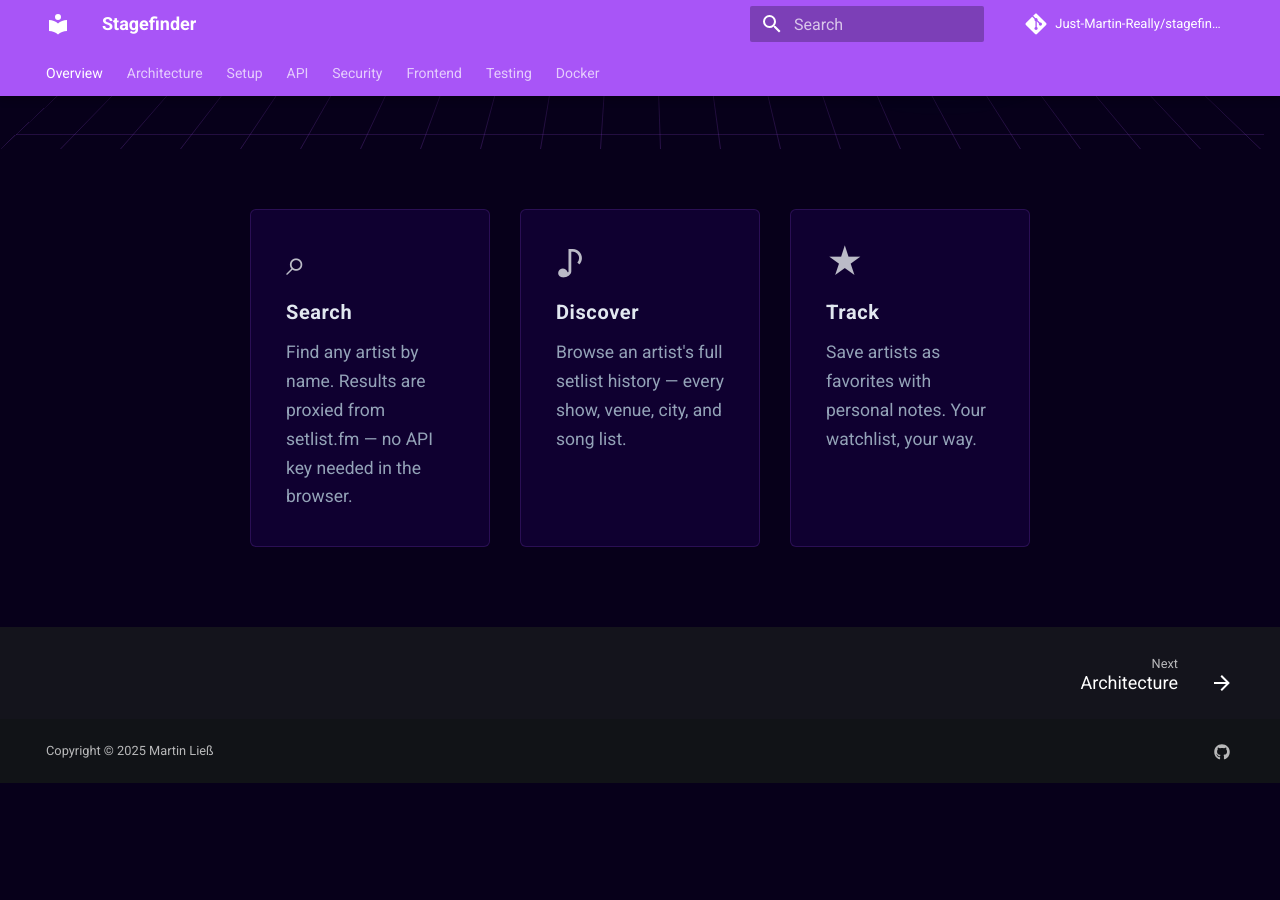
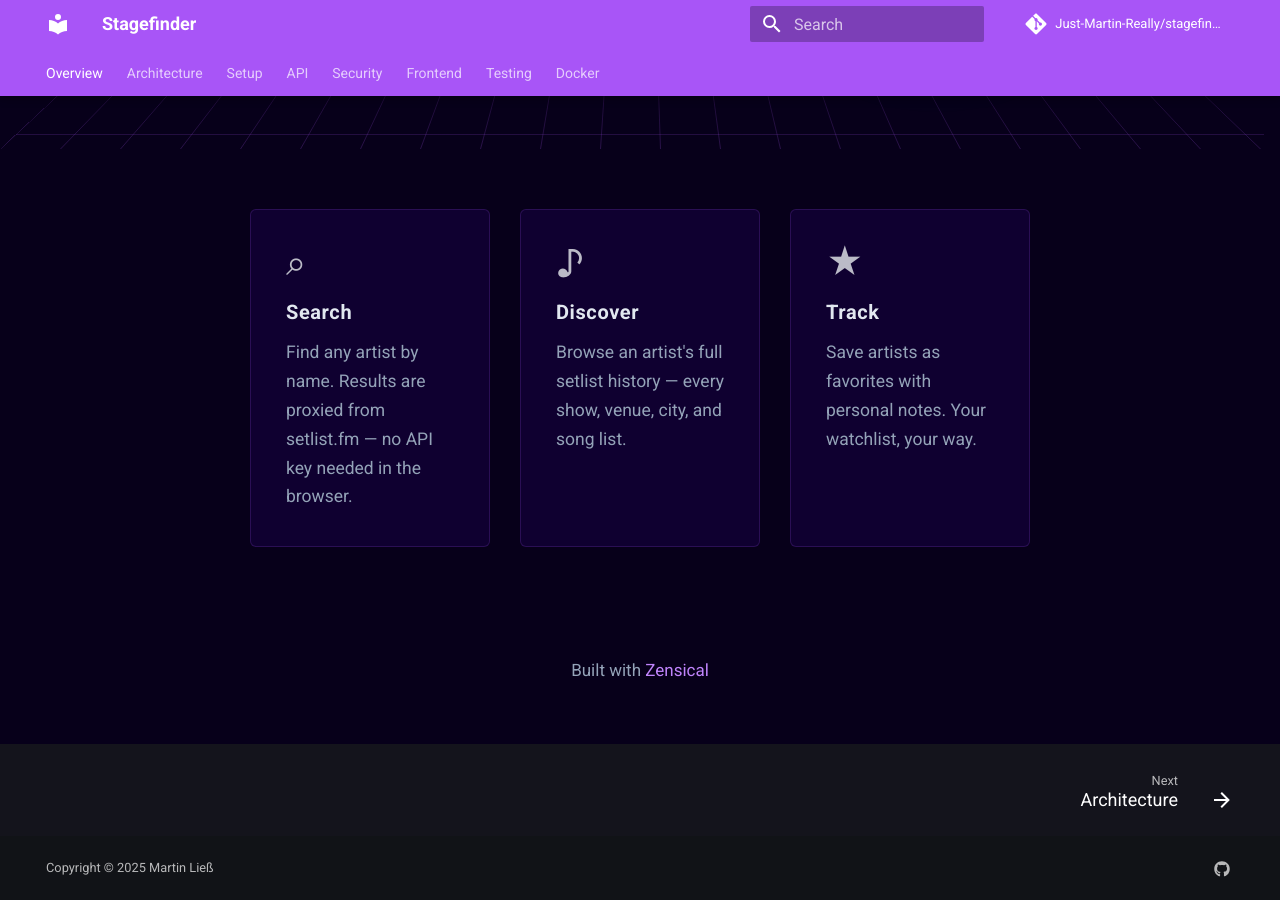
Before and after one commit to Just-Martin-Really/stagefinder, an MkDocs documentation site: the page built from docs/index.md, in a window 1280 px wide and 900 px high, scrolled down 765 px. Built offline with MkDocs 1.6.1 and Material for MkDocs 9.7.7, drawn with Linux system fonts in a browser that asks for light colours; comment, search, counter and statistics services are not loaded; before the commit the page ends 1548 px from its top, so only the background shows below that.

Commit message:
fix(docs): center hero title and add Zensical attribution

```diff
--- a/docs/index.md
+++ b/docs/index.md
@@ -35,3 +35,7 @@
     <div class="sf-card__body">Save artists as favorites with personal notes. Your watchlist, your way.</div>
   </div>
 </div>
+
+<div class="sf-built-with">
+  Built with <a href="https://zensical.org" target="_blank" rel="noopener noreferrer">Zensical</a>
+</div>
--- a/docs/stylesheets/extra.css
+++ b/docs/stylesheets/extra.css
@@ -34,6 +34,15 @@
     max-width: none !important;
     padding: 0 !important;
     margin: 0 !important;
+}
+
+/* Force block layout to eliminate sidebar column allocations */
+.md-main__inner:has(.sf-hero) {
+    display: block !important;
+}
+
+.md-main__inner:has(.sf-hero) .md-sidebar {
+    display: none !important;
 }
 
 .sf-hero {
@@ -245,6 +254,24 @@
     margin: 0;
 }
 
+/* ─── Built with ────────────────────────────────────────────────────────── */
+
+.sf-built-with {
+    text-align: center;
+    padding: 1.5rem 2rem 3rem;
+    font-size: 0.85rem;
+    color: var(--sf-text-dim);
+}
+
+.sf-built-with a {
+    color: var(--sf-purple-light);
+    text-decoration: none;
+}
+
+.sf-built-with a:hover {
+    text-decoration: underline;
+}
+
 /* ─── Hide page chrome on landing ───────────────────────────────────────── */
 
 /* MkDocs renders a page title H1 above content — suppress it on hero pages */
```
